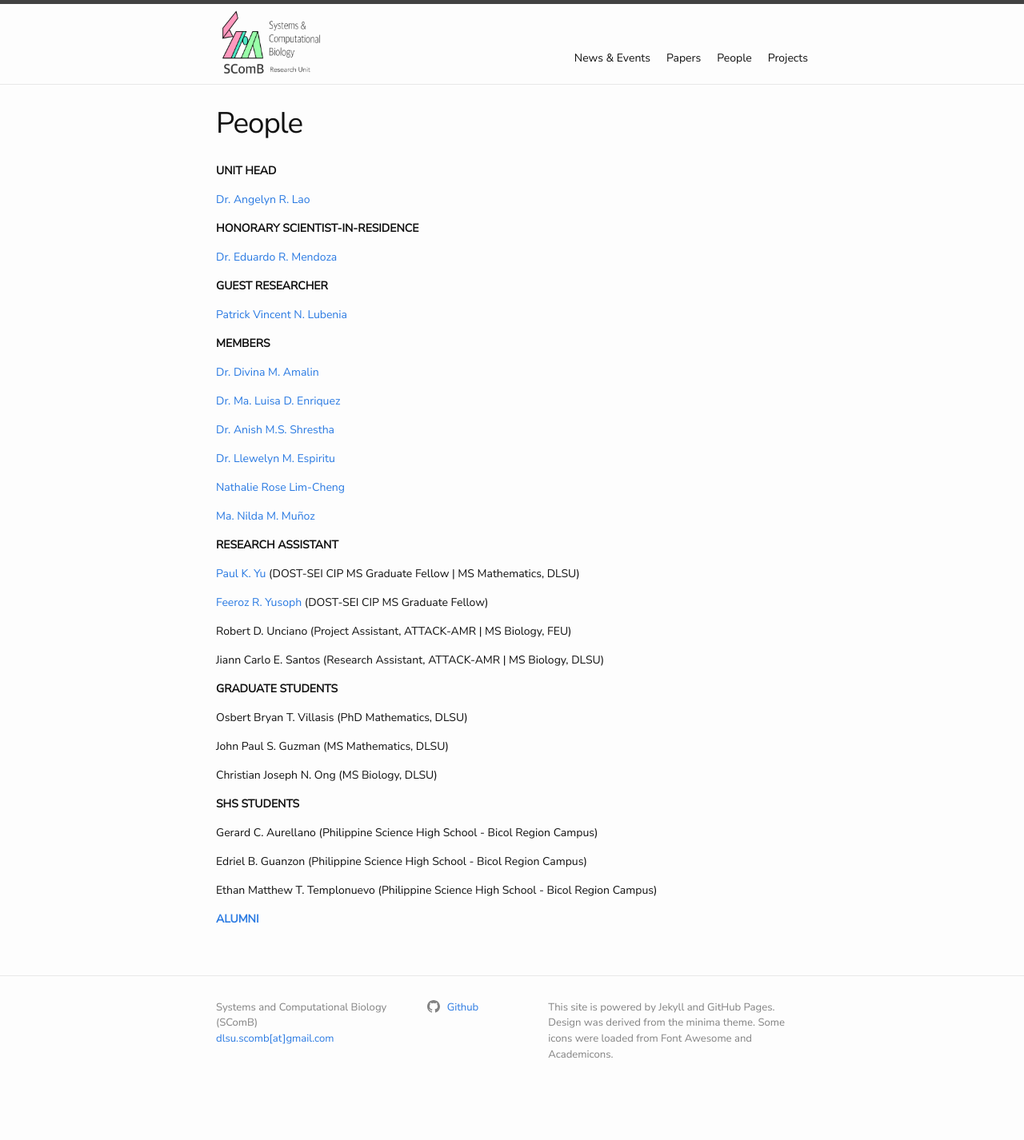
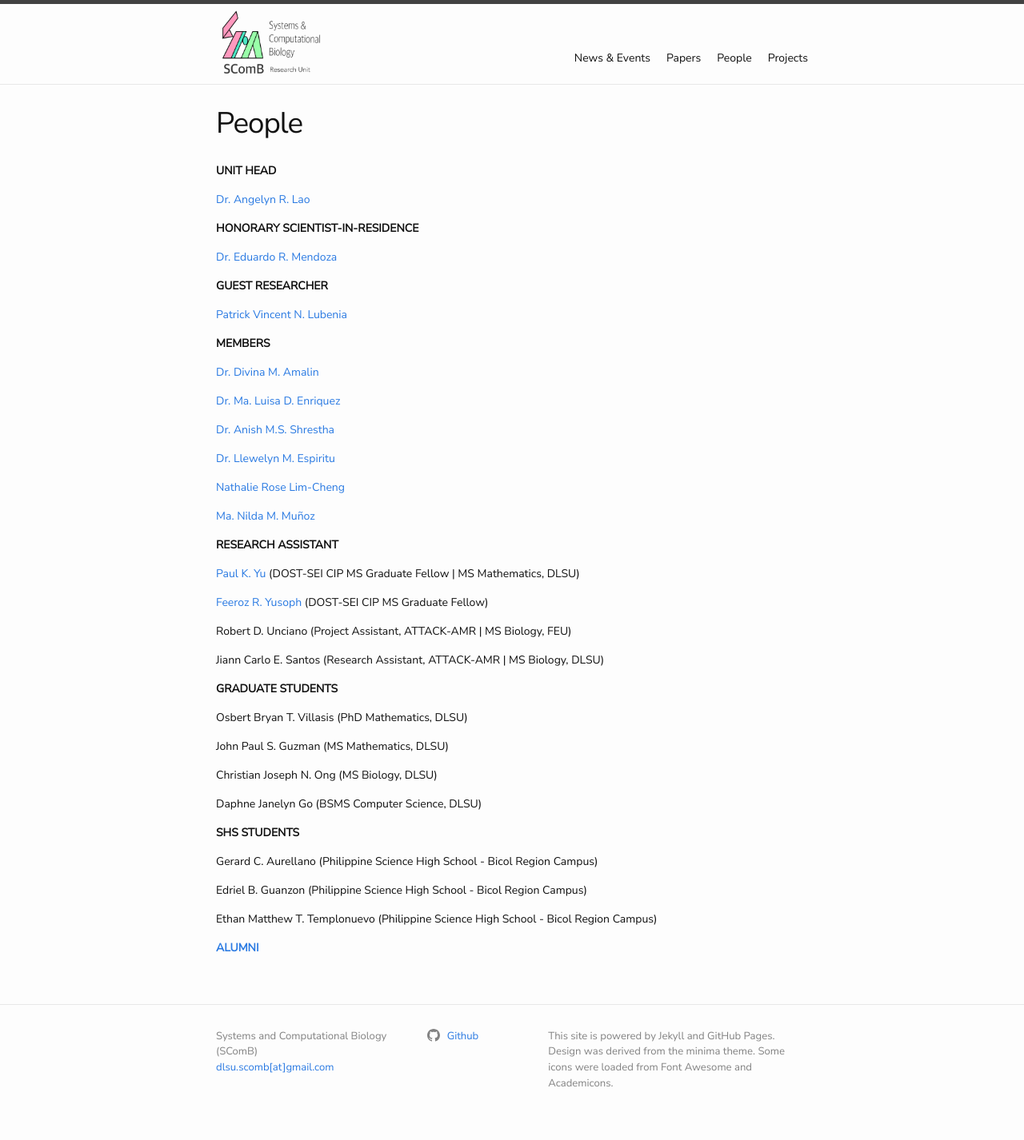
Before and after one commit to dlsu-scomb/dlsu-scomb.github.io, a Jekyll site: the page built from people.md, in a window 1280 px wide. Shown: the whole page at 80% size. Built offline with Jekyll 4.4.1, drawn with Linux system fonts in a browser that asks for light colours; nearby versions of some CDN libraries; a style sheet for code colours, icons or effects is not loaded; before the commit the page ends 1390 px from its top, so only the background shows below that.

Commit message:
Update people.md

```diff
--- a/people.md
+++ b/people.md
@@ -48,6 +48,8 @@ John Paul S. Guzman (MS Mathematics, DLSU)
 
 Christian Joseph N. Ong (MS Biology, DLSU)
 
+Daphne Janelyn Go (BSMS Computer Science, DLSU)
+
 **SHS STUDENTS**
 
 Gerard C. Aurellano (Philippine Science High School - Bicol Region Campus)
```
